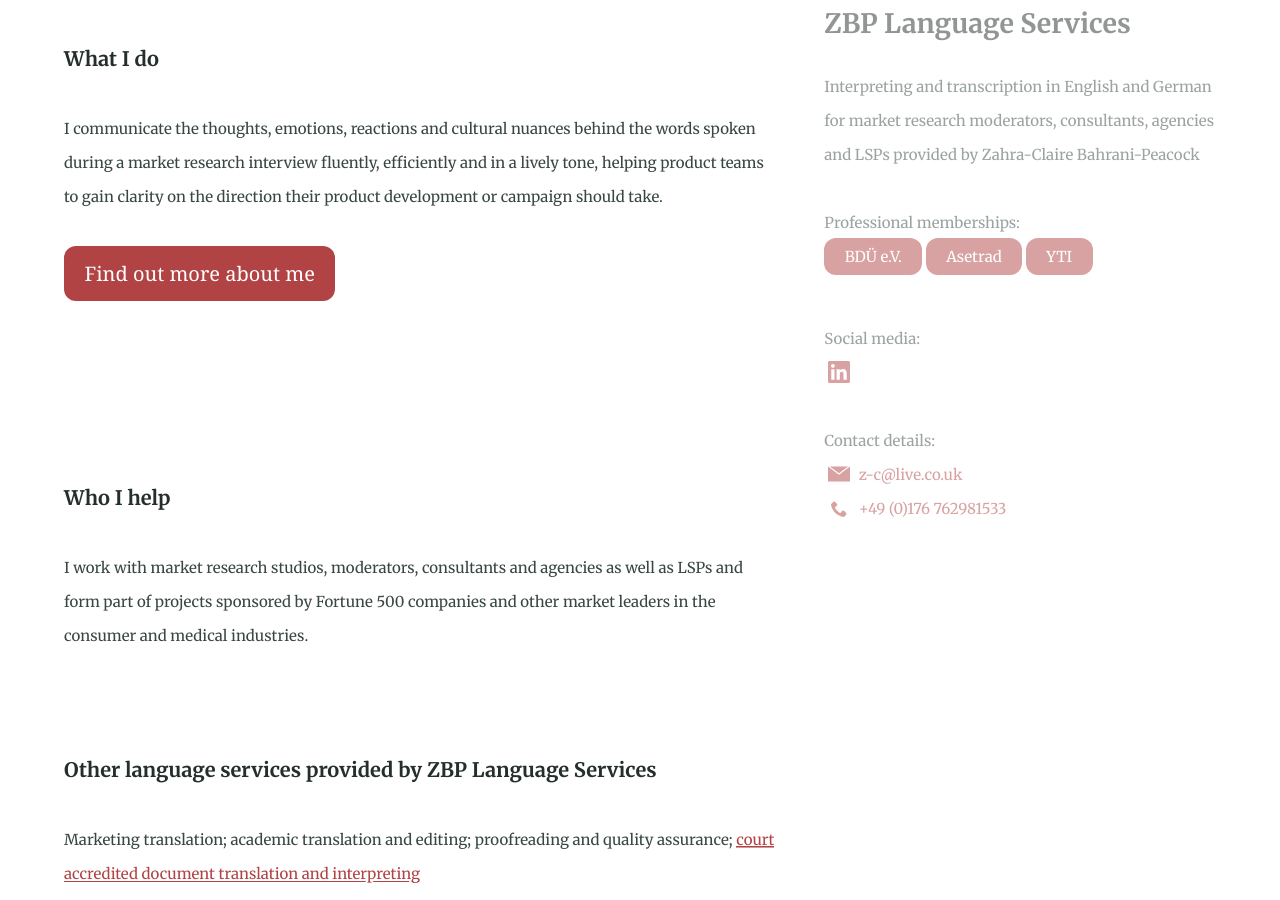
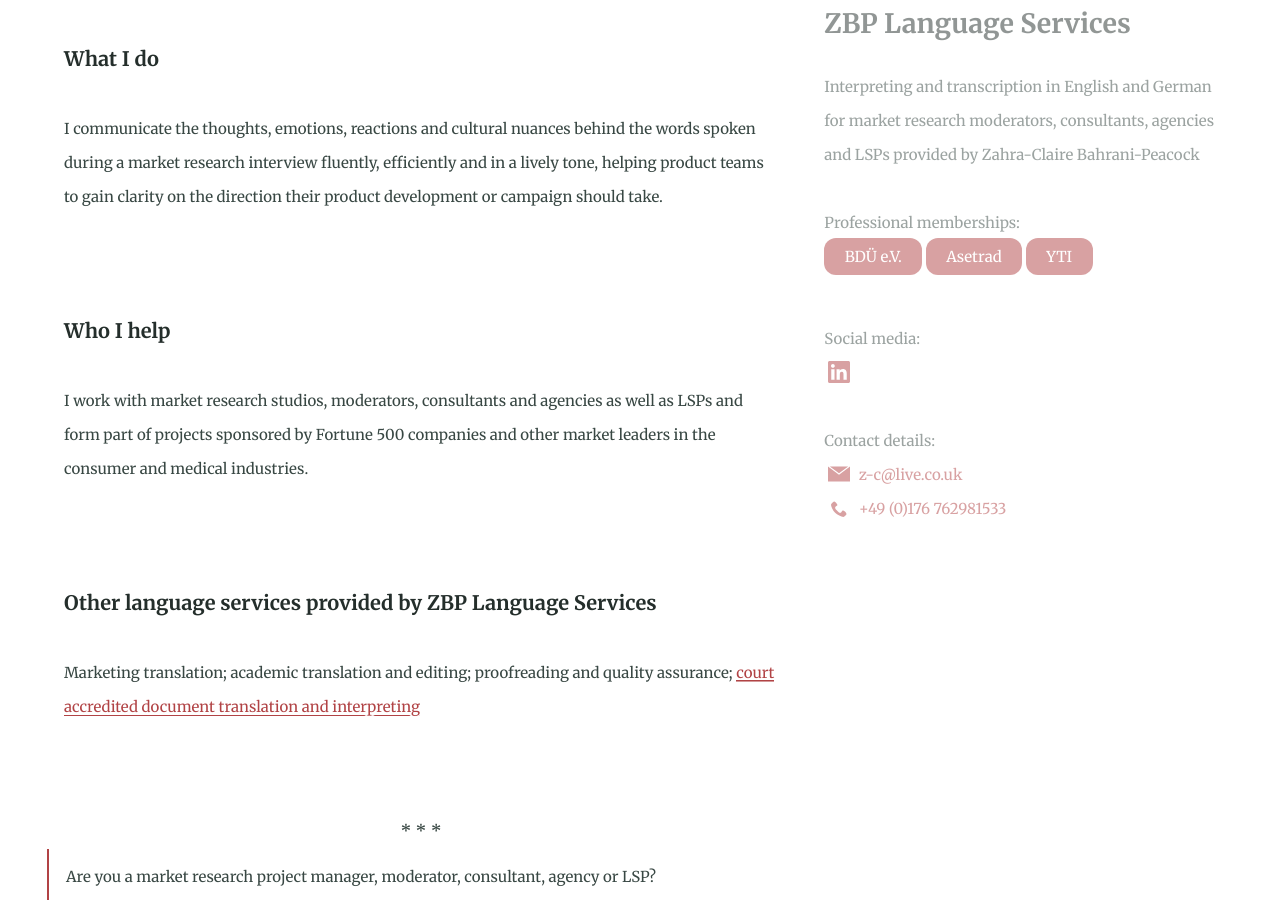
Before and after one commit to Website-2/zbp-language-services.github.io, a Jekyll site: the page built from about.md, in a window 1280 px wide and 900 px high, scrolled down 2252 px. Built offline with Jekyll 4.4.1, drawn with Linux system fonts in a browser that asks for light colours.

Commit message:
Text update

```diff
--- a/about.md
+++ b/about.md
@@ -26,8 +26,7 @@
 <br><br>
 <h6>What I do</h6>
 <br>
-<small>I communicate the thoughts, emotions, reactions and cultural nuances behind the words spoken during a market research interview fluently, efficiently and in a lively tone, helping product teams to gain clarity on the direction their product development or campaign should take.</small><br><br>
-{% include button.html text="Find out more about me" link="/about/" color="#b14345" %}
+<small>I communicate the thoughts, emotions, reactions and cultural nuances behind the words spoken during a market research interview fluently, efficiently and in a lively tone, helping product teams to gain clarity on the direction their product development or campaign should take.</small>
 <br><br><br>
 <h6>Who I help</h6>
 <br>
```
